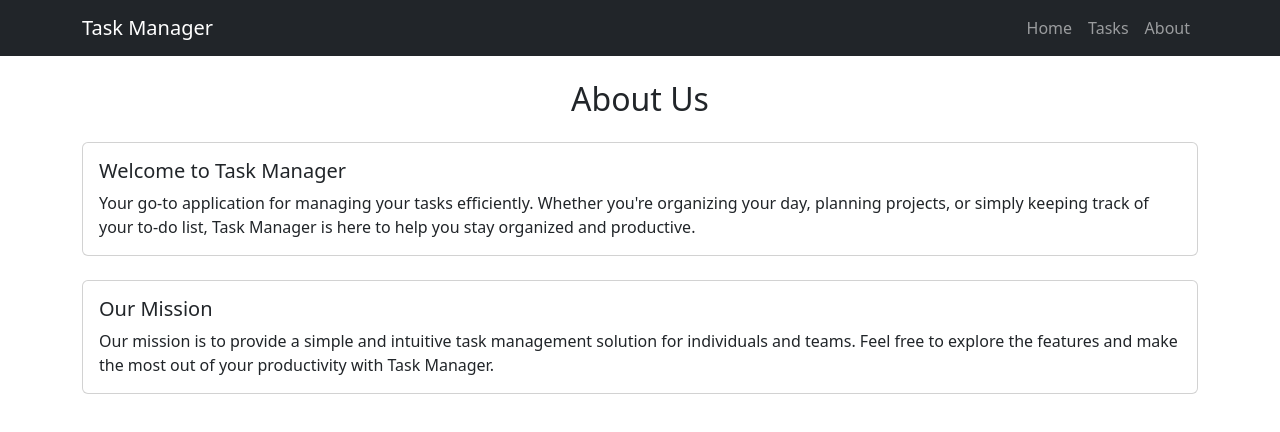
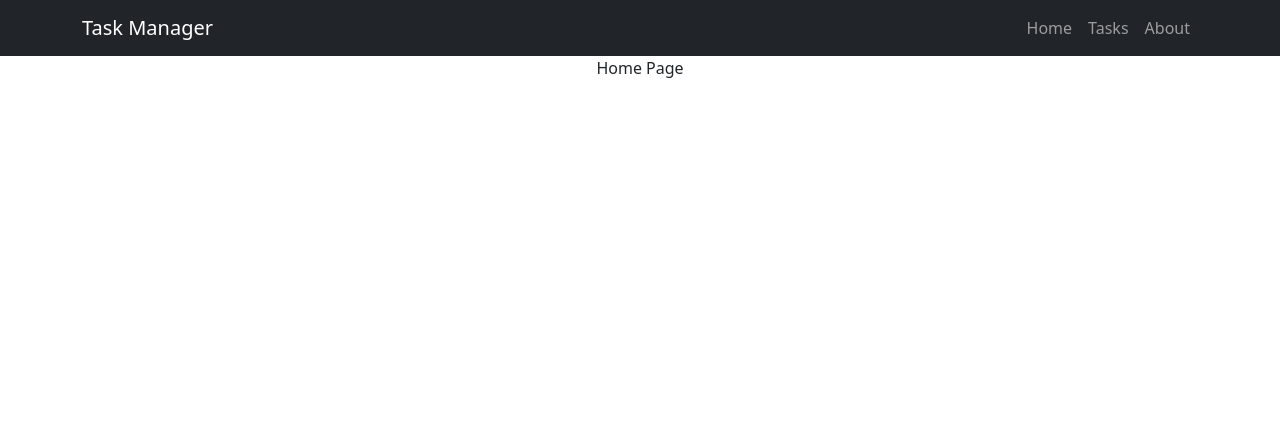
Before and after one commit to rosshannon7677/TaskManager, a React (Create React App) app: page / in a window 1280 px wide. Shown: the top 432 px of the page. Built offline with nearby package versions, Linux system fonts and the light colour scheme.

Commit message:
aboutUs page created and route links working

```diff
--- a/package.json
+++ b/package.json
@@ -10,6 +10,7 @@
     "react": "^18.2.0",
     "react-bootstrap": "^2.9.1",
     "react-dom": "^18.2.0",
+    "react-router-dom": "^6.20.1",
     "react-scripts": "5.0.1",
     "web-vitals": "^2.1.4"
   },
--- a/src/App.js
+++ b/src/App.js
@@ -1,51 +1,34 @@
 import 'bootstrap/dist/css/bootstrap.min.css'; // Import Bootstrap CSS
-import { Navbar, Container, Nav, Card } from 'react-bootstrap'; // Import Bootstrap components
+import { Navbar, Container, Nav } from 'react-bootstrap'; // Import Bootstrap components
 import './App.css'; // You can create a separate CSS file for custom styling
+import AboutUs from './Components/aboutUs';
+import { BrowserRouter as Router, Routes, Route } from 'react-router-dom';
 
 function App() {
   // JSX structure representing the UI of the component
   return (
-    <div>
+    <Router>
+      <div className="App">
         {/* Bootstrap Navbar */}
         <Navbar bg="dark" variant="dark">
           <Container>
-          <Navbar.Brand href="#">Task Manager</Navbar.Brand>
+            <Navbar.Brand href="/">Task Manager</Navbar.Brand>
             {/* Navigation links */}
             <Nav className="mr-auto">
-            <Nav.Link href="#">Home</Nav.Link>
-            <Nav.Link href="#">Tasks</Nav.Link>
-            <Nav.Link href="#">About</Nav.Link>
+              <Nav.Link href="/">Home</Nav.Link>
+              <Nav.Link href="/addTask">Tasks</Nav.Link>
+              <Nav.Link href="/aboutUs">About</Nav.Link>
             </Nav>
           </Container>
         </Navbar>
 
-      {/* About Us Section */}
-      <Container className="my-4">
-        <h2 className="text-center mb-4">About Us</h2>
-
-        {/* Bootstrap Card for a visually appealing layout */}
-        <Card>
-          <Card.Body>
-            <Card.Title>Welcome to Task Manager</Card.Title>
-            <Card.Text>
-              Your go-to application for managing your tasks efficiently. Whether you're organizing your day,
-              planning projects, or simply keeping track of your to-do list, Task Manager is here to help you stay
-              organized and productive.
-            </Card.Text>
-          </Card.Body>
-        </Card>
-
-        <Card className="mt-4">
-          <Card.Body>
-            <Card.Title>Our Mission</Card.Title>
-            <Card.Text>
-              Our mission is to provide a simple and intuitive task management solution for individuals and teams.
-              Feel free to explore the features and make the most out of your productivity with Task Manager.
-            </Card.Text>
-          </Card.Body>
-        </Card>
-      </Container>
+        <Routes>
+          <Route path="/" element={<div>Home Page</div>} />
+          <Route path="/addTask" element={<div>Add Task Page</div>} />
+          <Route path="/aboutUs" element={<AboutUs />} />
+        </Routes>
       </div>
+    </Router>
   );
 }
 
--- /dev/null
+++ b/src/Components/aboutUs.js
@@ -0,0 +1,45 @@
+// AboutUs.js
+// Import necessary components from react-bootstrap library
+import { Container, Card } from 'react-bootstrap';
+
+// Define the functional component 'AboutUs'
+function AboutUs() {
+  // JSX structure representing the UI of the component
+  return (
+    <Container className="my-4">
+      {/* Heading for the About Us section */}
+      <h2 className="text-center mb-4">About Us</h2>
+
+      {/* Bootstrap Card for a visually appealing layout */}
+      {/* Card containing information about the application */}
+      <Card>
+        <Card.Body>
+          {/* Title for the card */}
+          <Card.Title>Welcome to Task Manager</Card.Title>
+          {/* Text content describing the purpose of the application */}
+          <Card.Text>
+            Your go-to application for managing your tasks efficiently. Whether you're organizing your day,
+            planning projects, or simply keeping track of your to-do list, Task Manager is here to help you stay
+            organized and productive.
+          </Card.Text>
+        </Card.Body>
+      </Card>
+
+      {/* Another Card for additional information */}
+      <Card className="mt-4">
+        <Card.Body>
+          {/* Title for the card */}
+          <Card.Title>Our Mission</Card.Title>
+          {/* Text content describing the mission of the application */}
+          <Card.Text>
+            Our mission is to provide a simple and intuitive task management solution for individuals and teams.
+            Feel free to explore the features and make the most out of your productivity with Task Manager.
+          </Card.Text>
+        </Card.Body>
+      </Card>
+    </Container>
+  );
+}
+
+// Export the 'AboutUs' component as the default export of this module
+export default AboutUs;
```
Also changed, not shown: src/Components/addTask.js (deleted), src/Components/task.js (added), 1 other file (tests, documents, lock files or other folders). Lines whose indentation alone changed are shown as unchanged.
